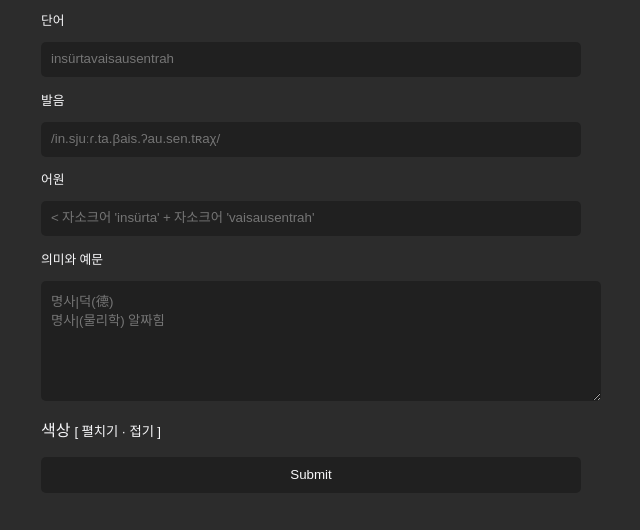
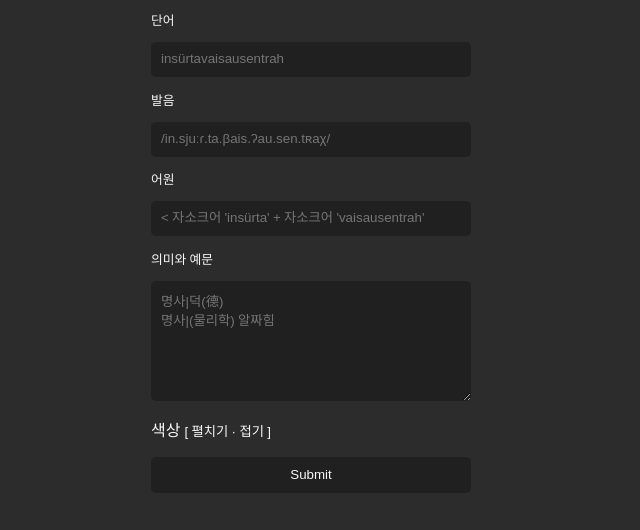
Before and after one commit to junhg0211/dictform, a plain HTML site: page index.html in a window 1280 px wide. Shown: the part 166-696 px from the top of the page, without its empty margins (329-969 px from the left). Drawn offline with Linux system fonts and the light colour scheme; a web font is replaced by a local one.

Commit message:
decrease max-width

```diff
--- a/style.css
+++ b/style.css
@@ -25,7 +25,7 @@ body {
 
 textarea {
   font-family: var(--font-family);
-  width: 540px;
+  width: calc(320px - 20px);
 }
 input,
 textarea {
@@ -86,7 +86,7 @@ input[type="color"] {
 }
 .word-container {
   padding: 16px;
-  max-width: 540px;
+  max-width: 320px;
 }
 
 .word {
```
